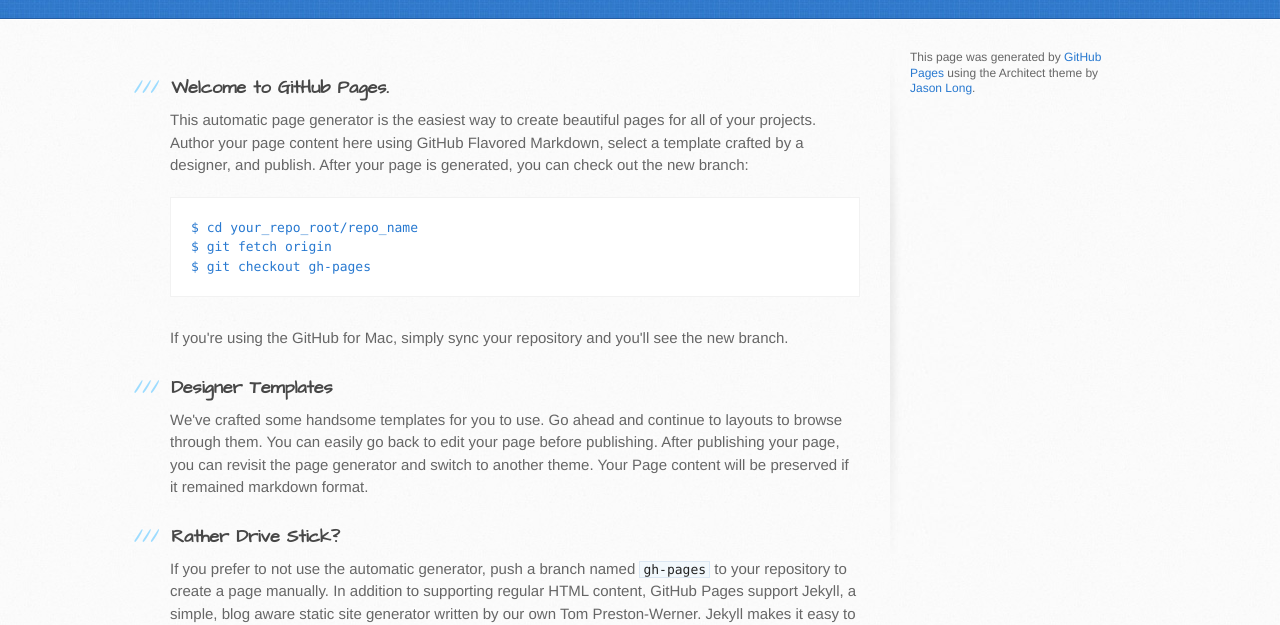
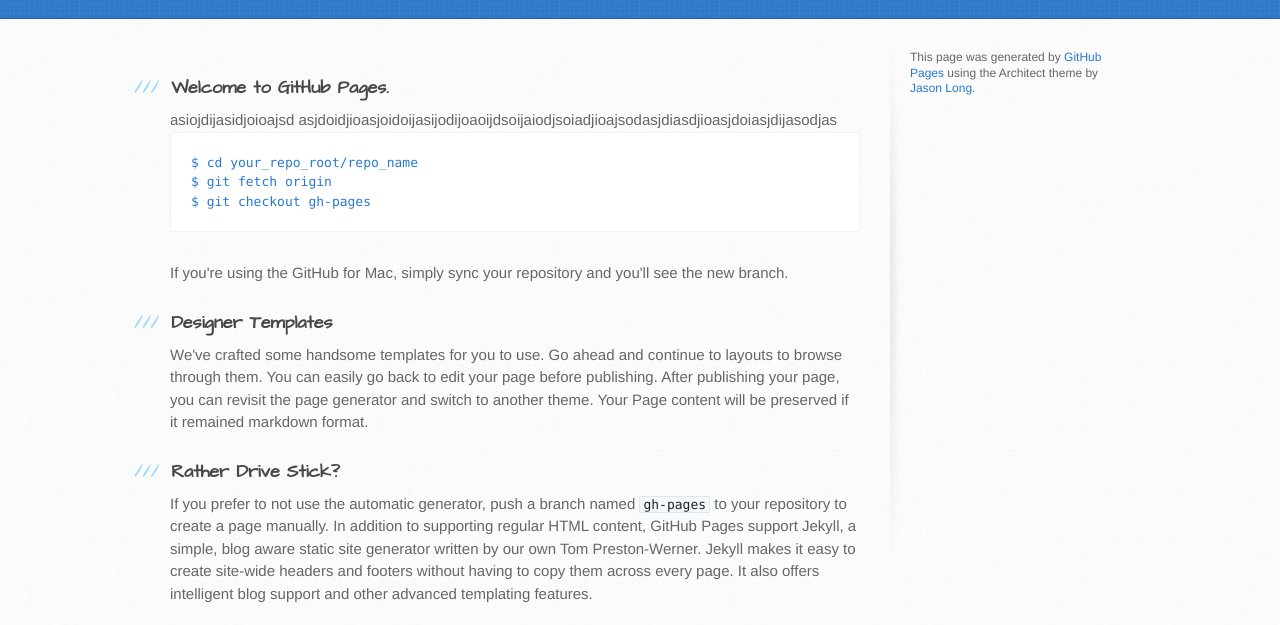
Before and after one commit to victornpb/victornpb.github.io, a plain HTML site: page index.html in a window 1280 px wide. Shown: the part 182-807 px from the top of the page. Drawn offline with Linux system fonts and the light colour scheme.

Commit message:
Update index.html

```diff
--- a/index.html
+++ b/index.html
@@ -31,7 +31,10 @@
           <h3>
 <a name="welcome-to-github-pages" class="anchor" href="#welcome-to-github-pages"><span class="octicon octicon-link"></span></a>Welcome to GitHub Pages.</h3>
 
-<p>This automatic page generator is the easiest way to create beautiful pages for all of your projects. Author your page content here using GitHub Flavored Markdown, select a template crafted by a designer, and publish. After your page is generated, you can check out the new branch:</p>
+asiojdijasidjoioajsd
+asjdoidjioasjoidoijasijodijoaoijdsoijaiodjsoiadjioajsodasjdiasdjioasjdoiasjdijasodjas
+
+
 
 <pre><code>$ cd your_repo_root/repo_name
 $ git fetch origin
```
